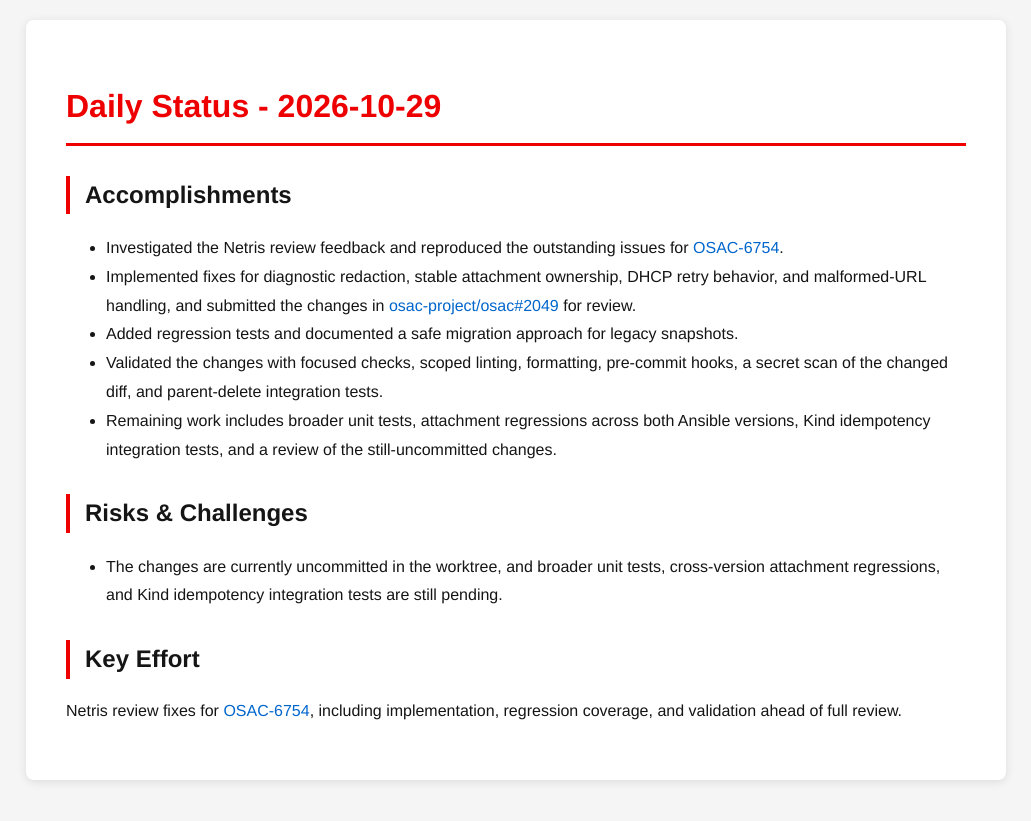
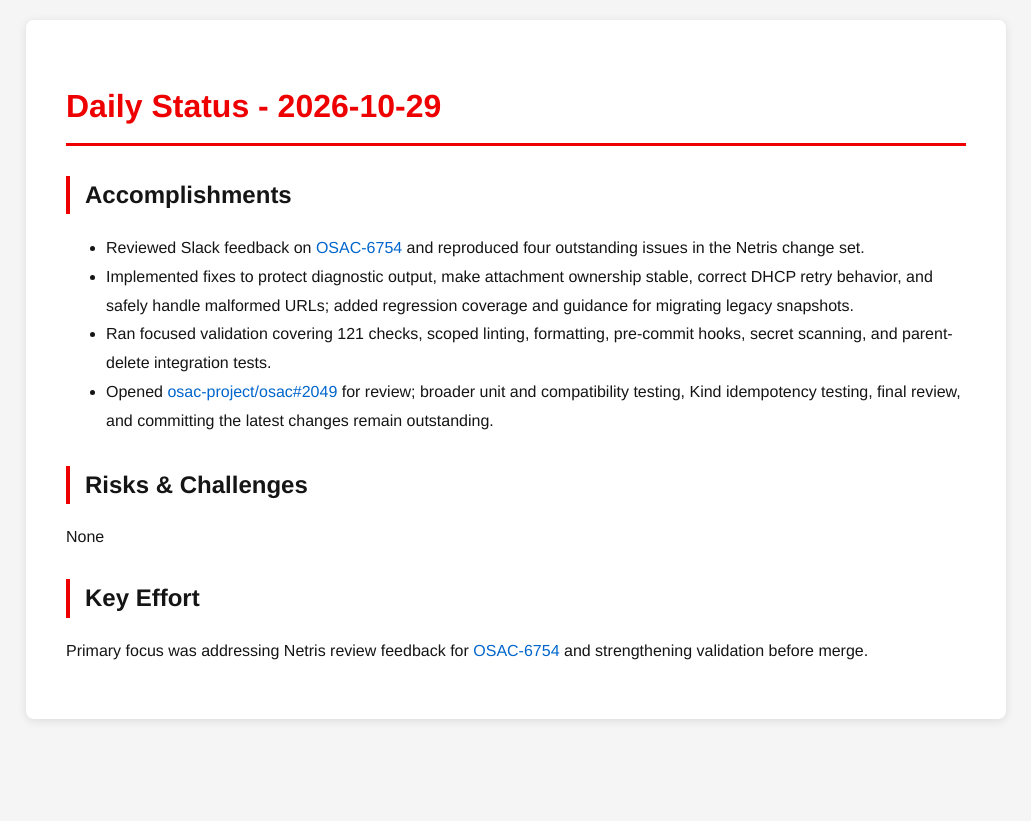
Before and after one commit to tzvatot/daily-status, a Jekyll site: the page built from 2026-10-29.md, in a window 1280 px wide. Shown: the top 821 px of the page, without its empty margins (124-1155 px from the left). Built offline with Jekyll 4.4.1, drawn with Linux system fonts in a browser that asks for light colours.

Commit message:
Daily status update - 2026-10-29

```diff
--- a/2026-10-29.md
+++ b/2026-10-29.md
@@ -7,14 +7,13 @@ date: 2026-10-29
 # Daily Status - 2026-10-29
 
 ## Accomplishments
-- Investigated the Netris review feedback and reproduced the outstanding issues for [OSAC-6754](https://redhat.atlassian.net/browse/OSAC-6754).
-- Implemented fixes for diagnostic redaction, stable attachment ownership, DHCP retry behavior, and malformed-URL handling, and submitted the changes in [osac-project/osac#2049](https://github.com/osac-project/osac/pull/2049) for review.
-- Added regression tests and documented a safe migration approach for legacy snapshots.
-- Validated the changes with focused checks, scoped linting, formatting, pre-commit hooks, a secret scan of the changed diff, and parent-delete integration tests.
-- Remaining work includes broader unit tests, attachment regressions across both Ansible versions, Kind idempotency integration tests, and a review of the still-uncommitted changes.
+- Reviewed Slack feedback on [OSAC-6754](https://redhat.atlassian.net/browse/OSAC-6754) and reproduced four outstanding issues in the Netris change set.
+- Implemented fixes to protect diagnostic output, make attachment ownership stable, correct DHCP retry behavior, and safely handle malformed URLs; added regression coverage and guidance for migrating legacy snapshots.
+- Ran focused validation covering 121 checks, scoped linting, formatting, pre-commit hooks, secret scanning, and parent-delete integration tests.
+- Opened [osac-project/osac#2049](https://github.com/osac-project/osac/pull/2049) for review; broader unit and compatibility testing, Kind idempotency testing, final review, and committing the latest changes remain outstanding.
 
 ## Risks & Challenges
-- The changes are currently uncommitted in the worktree, and broader unit tests, cross-version attachment regressions, and Kind idempotency integration tests are still pending.
+None
 
 ## Key Effort
-Netris review fixes for [OSAC-6754](https://redhat.atlassian.net/browse/OSAC-6754), including implementation, regression coverage, and validation ahead of full review.
+Primary focus was addressing Netris review feedback for [OSAC-6754](https://redhat.atlassian.net/browse/OSAC-6754) and strengthening validation before merge.
```
